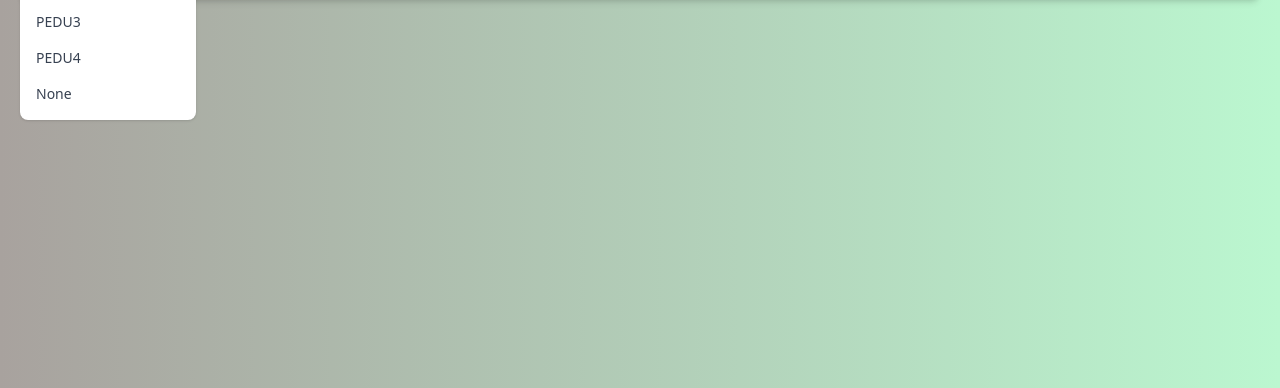
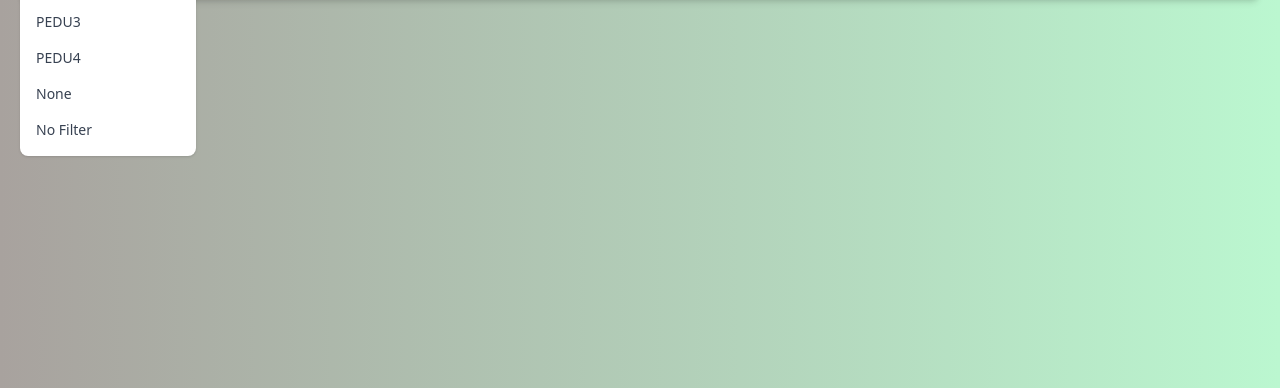
Before and after one commit to tarikuzuma/gymlog-test, a Flask app: page /gym_info in a window 1280 px wide, after a click on "Filter by". Shown: the part 256-644 px from the top of the page. Run offline with Flask 3, Linux system fonts and the light colour scheme; some libraries are stand-ins or nearby versions.

Commit message:
feat: added no filter filter

```diff
--- a/templates/gym_info.html
+++ b/templates/gym_info.html
@@ -43,6 +43,9 @@
                 </li>
                 <li>
                     <a href="{{ url_for('gym_info_by_course', course='None') }}" class="block px-4 py-2 hover:bg-gray-100 dark:hover:bg-gray-600 dark:hover:text-white">None</a>
+                </li>
+                <li>
+                    <a href="{{ url_for('gym_info') }}" class="block px-4 py-2 hover:bg-gray-100 dark:hover:bg-gray-600 dark:hover:text-white">No Filter</a>
                 </li>
             </ul>
         </div>
```
